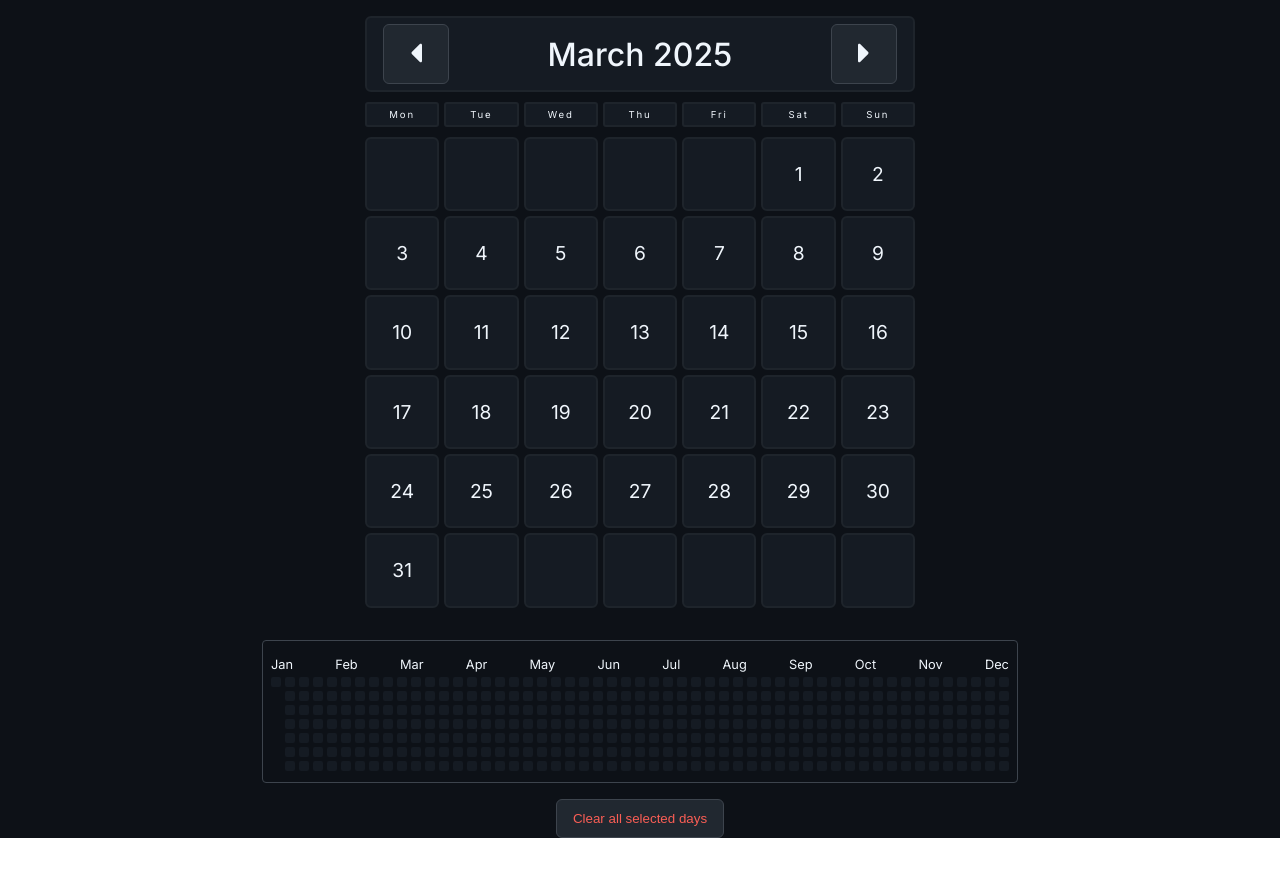
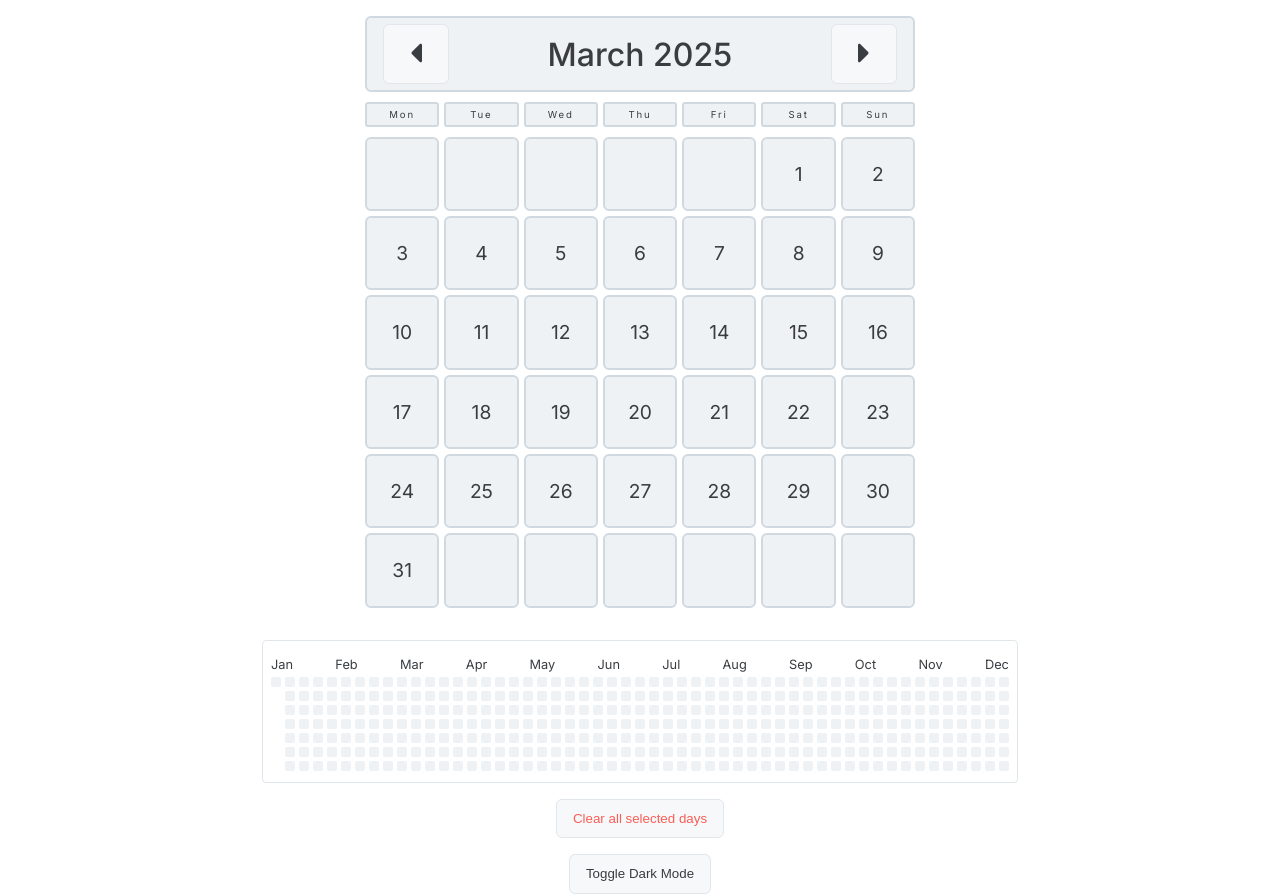
Before and after one commit to DavidAkerlind/vite-react-test-repo, a React (Vite) app: page / in a window 1280 px wide. Before the commit the page ends 838 px from the top, so only its background shows below. Built offline with nearby package versions, Linux system fonts and the light colour scheme.

Commit message:
Add theme toggle functionality with dark/light mode support and update styles

```diff
--- a/src/App.jsx
+++ b/src/App.jsx
@@ -2,11 +2,25 @@ import React, { useEffect, useState } from 'react';
 import Calendar from './components/Calendar';
 import YearlyView from './components/YearlyView';
 import Button from './components/Button';
+import ThemeToggle from './components/ThemeToggle';
+import './index.css';
 
 const App = () => {
 	const [currentMonth, setCurrentMonth] = useState(new Date().getMonth());
 	const [currentYear, setCurrentYear] = useState(new Date().getFullYear());
 	const [selectedDays, setSelectedDays] = useState({});
+	const [isDarkMode, setIsDarkMode] = useState(
+		localStorage.getItem('darkMode') === 'true'
+	);
+
+	useEffect(() => {
+		document.body.className = isDarkMode ? 'dark-mode' : 'light-mode';
+		localStorage.setItem('darkMode', isDarkMode);
+	}, [isDarkMode]);
+
+	const toggleMode = () => {
+		setIsDarkMode((prevMode) => !prevMode);
+	};
 
 	// Load selected days from localStorage when the component mounts
 	useEffect(() => {
@@ -62,6 +76,7 @@ const App = () => {
 				onClick={clearSelectedDays}
 				type="danger"
 			/>
+			<ThemeToggle isDarkMode={isDarkMode} toggleMode={toggleMode} />
 		</div>
 	);
 };
--- /dev/null
+++ b/src/components/ThemeToggle.jsx
@@ -0,0 +1,11 @@
+import React from 'react';
+
+const ThemeToggle = ({ isDarkMode, toggleMode }) => {
+	return (
+		<button className="mode-toggle, button" onClick={toggleMode}>
+			Toggle {isDarkMode ? 'Light' : 'Dark'} Mode
+		</button>
+	);
+};
+
+export default ThemeToggle;
--- a/src/index.css
+++ b/src/index.css
@@ -1,16 +1,31 @@
 @import url('https://fonts.googleapis.com/css2?family=Inter:wght@300;400;500;600;700&display=swap');
 
 :root {
-	--darker-bg: #0d1117;
-	--components-bg-dark: #151b23;
+	--components-green-bg: #2ea043;
+	--components-green-stroke: #196c2e;
+	--button-danger-text: #fa5e55;
+	--button-danger-active-bg: #d03533;
+}
+.dark-mode {
+	--button-background: #212830;
+	--text-color: #f0f6fc;
+	--button-default-hover: #252c34;
+	--button-default-active: #2f3740;
+	--background-color: #0d1117;
+	--components-background: #151b23;
 	--components-stroke-dark: #1e242b;
 	--components-stroke-light: #3d444d;
-	--components-green-bg: #2ea043;
-	--components-green-stroke: #196c2e;
-	--components-bg-light: #212830;
-	--white-text: #f0f6fc;
-	--button-danger-text: #fa5e55;
-	--button-danger-active-bg: #d03533;
+}
+
+.light-mode {
+	--components-stroke-dark: #d1d9e0;
+	--text-color: #393d41;
+	--background-color: #fff;
+	--button-background: #f6f8fa;
+	--button-default-hover: #eaedf0;
+	--button-default-active: #dbdfe2;
+	--components-background: #eff2f5;
+	--components-stroke-light: #e1e6eb;
 }
 
 * {
@@ -27,7 +42,7 @@ h2 {
 .app {
 	font-family: 'Inter', sans-serif;
 	display: flex;
-	background-color: var(--darker-bg);
+	background-color: var(--background-color);
 	min-height: 100vh;
 	flex-direction: column;
 	align-items: center;
@@ -38,14 +53,14 @@ h2 {
 	flex: 1;
 	width: 550px;
 	margin: 1rem;
-	color: var(--white-text);
+	color: var(--text-color);
 	text-align: center;
 	max-height: fit-content;
 }
 
 .calendar-header {
 	padding: 0.4rem 1rem;
-	background-color: var(--components-bg-dark);
+	background-color: var(--components-background);
 	border: 2px solid var(--components-stroke-dark);
 	display: flex;
 	justify-content: space-between;
@@ -54,7 +69,7 @@ h2 {
 }
 
 .day-name {
-	background-color: var(--components-bg-dark);
+	background-color: var(--components-background);
 	border-radius: 3px;
 	font-size: 0.6rem;
 	padding: 0.3rem;
@@ -81,7 +96,7 @@ h2 {
 	align-items: center;
 	justify-content: center;
 	border: 2px solid var(--components-stroke-dark);
-	background: var(--components-bg-dark);
+	background: var(--components-background);
 	transition: all ease-in-out 0.1s;
 	border-radius: 6px;
 	font-size: 1.2rem;
@@ -91,7 +106,7 @@ h2 {
 .yearly-day.selected {
 	border-color: var(--components-stroke-dark);
 	background: var(--components-green-bg);
-	color: var(--white-text);
+	color: var(--text-color);
 }
 
 .yearly-view {
@@ -111,14 +126,14 @@ h2 {
 .yearly-day {
 	width: 10px;
 	height: 10px;
-	background-color: var(--components-bg-dark);
+	background-color: var(--components-background);
 	border-radius: 2px;
 }
 
 .tooltip {
 	position: fixed;
-	background-color: var(--components-bg-dark);
-	color: var(--white-text);
+	background-color: var(--components-background);
+	color: var(--text-color);
 	padding: 5px 10px;
 	border-radius: 5px;
 	border: 1px solid var(--components-stroke-light);
@@ -133,7 +148,7 @@ h2 {
 	flex-direction: column;
 	align-items: flex-start;
 	background-color: var(--darker-bg);
-	color: var(--white-text);
+	color: var(--text-color);
 	overflow-x: auto;
 	border: 1px solid var(--components-stroke-light);
 	border-radius: 4px;
@@ -158,7 +173,7 @@ h2 {
 
 /* Scrollbarens "thumb" (själva rullningsfältet) */
 .yearly-view-container::-webkit-scrollbar-thumb {
-	background-color: var(--components-bg-dark);
+	background-color: var(--components-background);
 	border-radius: 4px;
 	border: 1px solid var(--components-stroke-light);
 }
@@ -173,9 +188,9 @@ h2 {
 }
 
 button {
-	background-color: var(--components-bg-light);
+	background-color: var(--button-background);
 	border: 1px solid var(--components-stroke-light);
-	color: var(--white-text);
+	color: var(--text-color);
 	padding: 0.7rem 1rem;
 	border-radius: 6px;
 	cursor: pointer;
@@ -183,11 +198,11 @@ button {
 }
 
 button:hover {
-	background-color: #252c34;
+	background-color: var(--button-default-hover);
 }
 
 button:active {
-	background-color: #2f3740;
+	background-color: var(--button-default-active);
 }
 
 button.danger {
@@ -197,7 +212,7 @@ button.danger {
 @media (min-width: 568px) {
 	button.danger:hover {
 		background-color: var(--button-danger-active-bg);
-		color: var(--white-text);
+		color: var(--text-color);
 	}
 	.day.filled:hover {
 		border-color: var(--components-green-bg);
```
